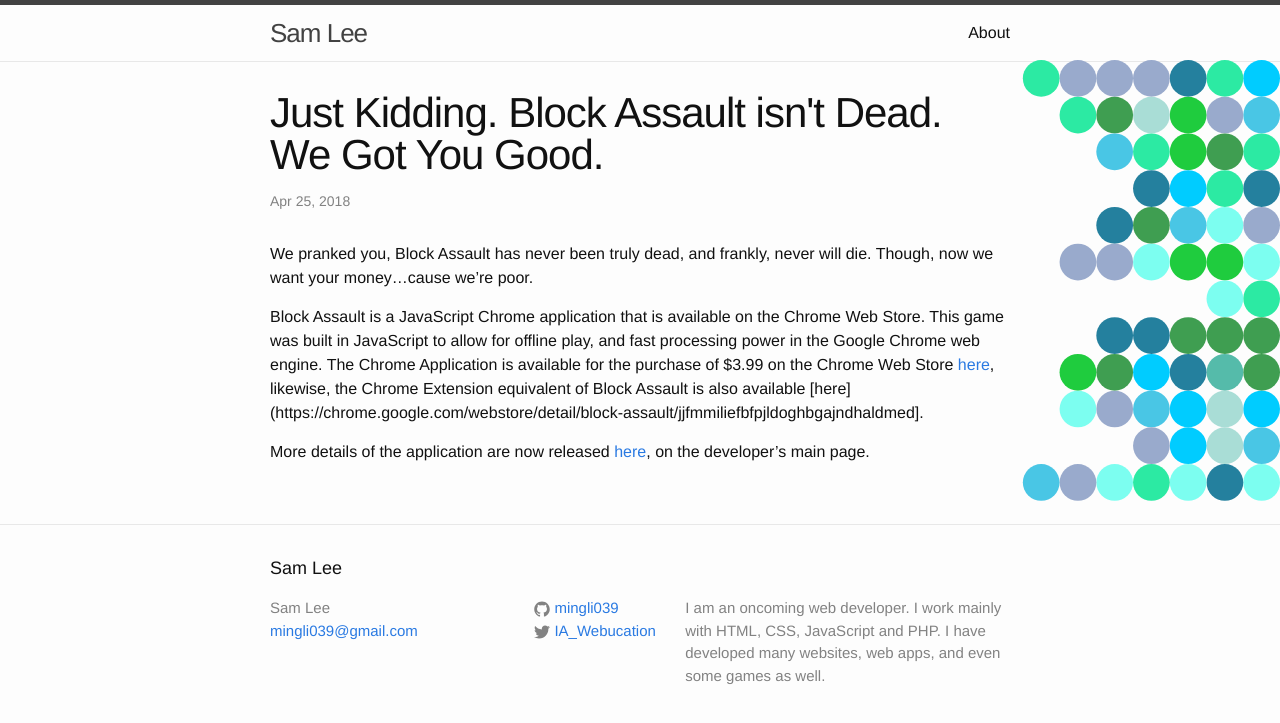
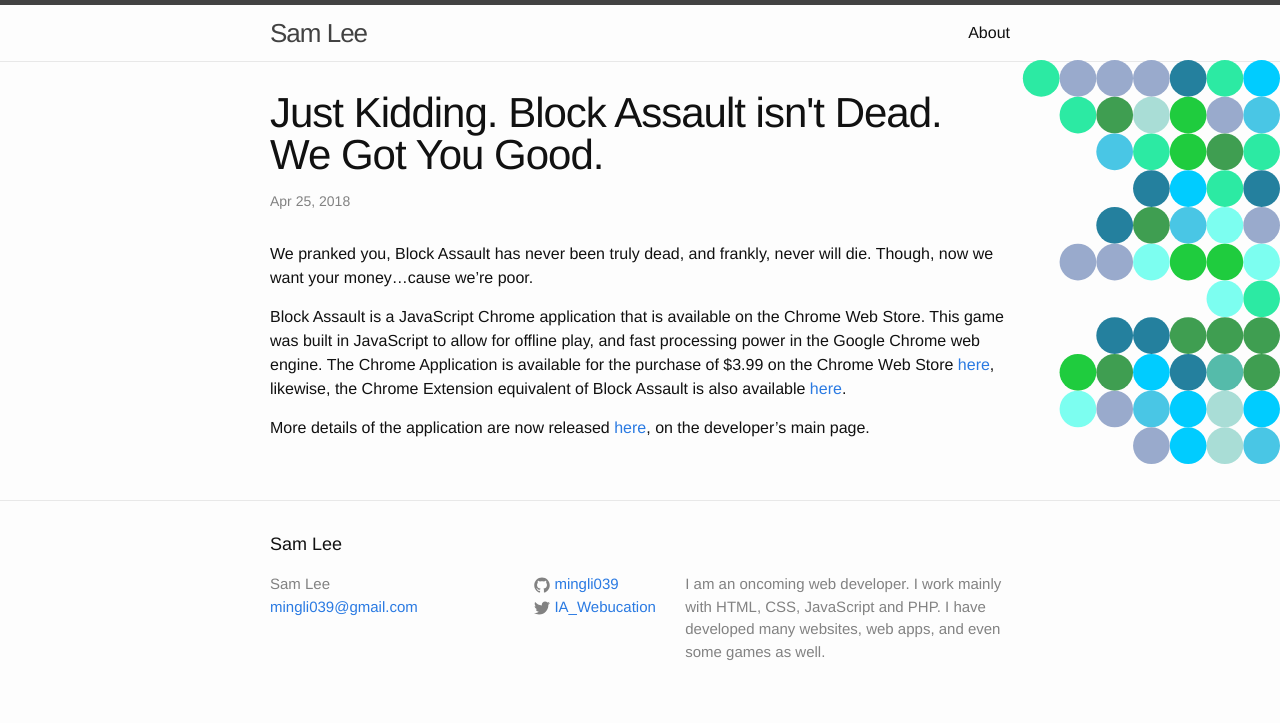
Before and after one commit to mingli039/mingli039.github.io, a Jekyll site: the page built from _posts/2018-04-25-Just-Kidding-Block-Assault-is-not-Dead.md, in a window 1280 px wide. Shown: the top 723 px of the page. Built offline with Jekyll 4.4.1, drawn with Linux system fonts in a browser that asks for light colours; nearby versions of some CDN libraries.

Commit message:
Update 2018-04-25-Just-Kidding-Block-Assault-is-not-Dead.md

```diff
--- a/_posts/2018-04-25-Just-Kidding-Block-Assault-is-not-Dead.md
+++ b/_posts/2018-04-25-Just-Kidding-Block-Assault-is-not-Dead.md
@@ -5,6 +5,6 @@
 
 We pranked you, Block Assault has never been truly dead, and frankly, never will die. Though, now we want your money...cause we're poor.
 
-Block Assault is a JavaScript Chrome application that is available on the Chrome Web Store. This game was built in JavaScript to allow for offline play, and fast processing power in the Google Chrome web engine. The Chrome Application is available for the purchase of $3.99 on the Chrome Web Store [here](https://chrome.google.com/webstore/detail/block-assault/aondpffpdeihimpgfjobgiacbmmnkdbn), likewise, the Chrome Extension equivalent of Block Assault is also available [here](https://chrome.google.com/webstore/detail/block-assault/jjfmmiliefbfpjldoghbgajndhaldmed].
+Block Assault is a JavaScript Chrome application that is available on the Chrome Web Store. This game was built in JavaScript to allow for offline play, and fast processing power in the Google Chrome web engine. The Chrome Application is available for the purchase of $3.99 on the Chrome Web Store [here](https://chrome.google.com/webstore/detail/block-assault/aondpffpdeihimpgfjobgiacbmmnkdbn), likewise, the Chrome Extension equivalent of Block Assault is also available [here](https://chrome.google.com/webstore/detail/block-assault/jjfmmiliefbfpjldoghbgajndhaldmed).
 
 More details of the application are now released [here](bit.ly/samleethedeveloper), on the developer's main page.
```
